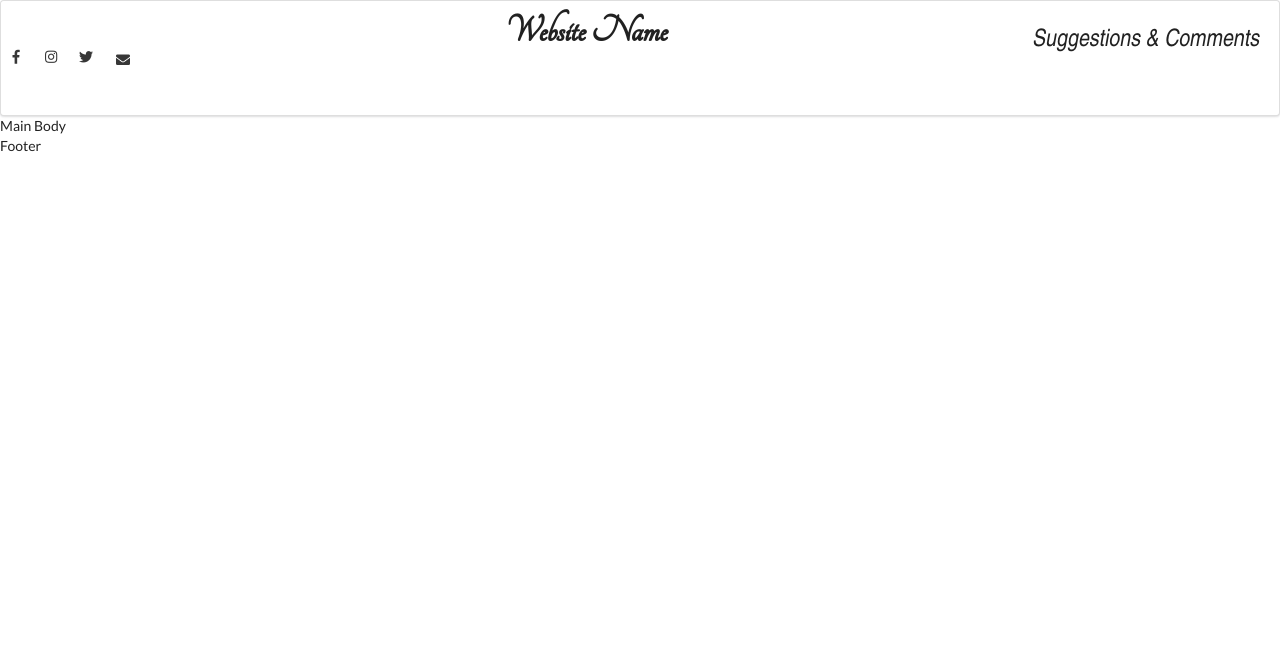
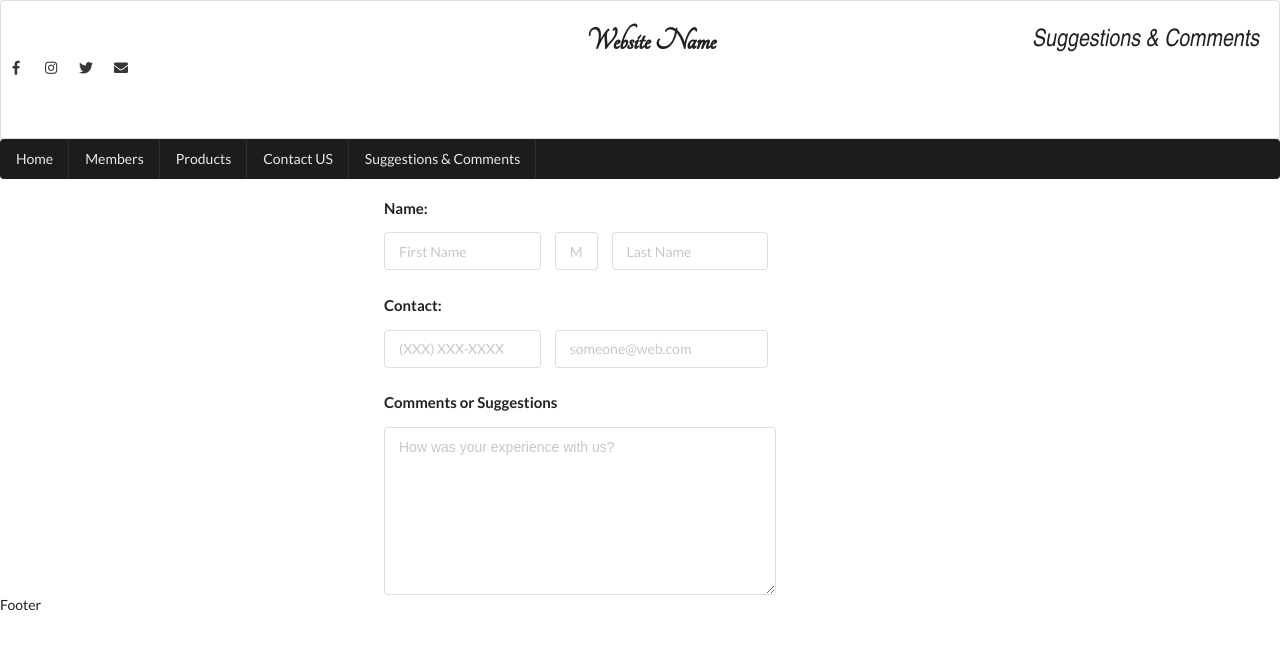
Before and after one commit to tofik-khan/Suggestions-Comments-Mockup, a plain HTML site: page index.html in a window 1280 px wide. Drawn offline with nearby package versions, Linux system fonts and the light colour scheme.

Commit message:
Created main body as a  form
[index.html]
-Created ui form for input

[css/style.css]
- Created styling for main area and ui form

```diff
--- a/index.html
+++ b/index.html
@@ -30,7 +30,9 @@
 				</div>
 
 				<div class="ui center menu">
-					Website Name
+					<div class="webname">
+						Website Name
+					</div>
 				</div>
 
 				<div class="ui right menu">
@@ -38,10 +40,45 @@
 				</div>
 			</div>
 
+			<div class="ui inverted centered menu" style="width: 100%">
+				<a class="item">Home</a>
+				<a class="item">Members</a>
+				<a class="item">Products</a>
+				<a class="item">Contact US</a>
+				<a class="item">Suggestions & Comments</a>
+			</div>
+
 		</header>
 
 		<main>
-			Main Body
+			<form class="ui form">
+				<h4>Name:</h4>
+				<div class="two fields">
+					<div class="three wide field">
+						<input type="text" name="firstName" placeholder="First Name">
+					</div>
+					<div class="one wide field">
+						<input type="text" name="middleInitial" placeholder="M.I">
+					</div>
+					<div class="three wide field">
+						<input type="text" name="lastName" placeholder="Last Name">
+					</div>
+				</div>
+				<h4>Contact:</h4>
+				<div class="two fields">
+					<div class="three wide field">
+						<input type="text" name="phoneNumber" placeholder="(XXX) XXX-XXXX">
+					</div>
+					<div class="four wide field">
+						<input type="text" name="email" placeholder="someone@web.com">
+					</div>
+				</div>
+				<h4>Comments or Suggestions</h4>
+				<div class="seven wide field">
+					<textarea name="userInput" placeholder="How was your experience with us?"></textarea>
+				</div>
+
+			</form>
 		</main>
 
 		<footer>
--- a/style.css
+++ b/style.css
@@ -1,3 +1,7 @@
+.ui.borderless.topmenu.menu {
+	margin-bottom: 0px;
+}
+
 .ui.left.menu {
 	border: none;
 	box-shadow: none;
@@ -7,14 +11,33 @@
 .ui.center.menu {
 	border: none;
 	box-shadow: none;
+	padding-top: 20px;
+
+	font-size: 6vh;
+	font-family: Tangerine;
+	font-weight: bold;
+	align-content: center;
 	text-align: center;
 	margin-left: auto;
-	padding-top: 20px;
 
-	font-size: 5vh;
-	font-family: Tangerine;
-	font-weight: bold;
+}
 
+.webname {
+	position: absolute;
+	padding-top: 10px;
+	font-size: xx-large;
+
+	align-content: center;
+	text-align: center;
+}
+
+.ui.inverted.centered.menu {
+	margin-top: 0px;
+	text-align: left;
+	align-content: center;
+	width: auto;
+	margin-top: 0px;
+	padding-top: 0px;
 }
 
 .right.menu {
@@ -32,25 +55,34 @@
 
 .facebook.f.icon {
 	width: 30px;
-	size: 5vw;
+	size: 2vw;
 	padding: 10%;
 
 }
 
 .instagram.icon {
 	width: 30px;
-	size: 4vw;
+	size: 2vw;
 	padding: 10%;
 }
 
 .twitter.icon {
 	width: 30px;
-	size: 4vw;
+	size: 2vw;
 	padding: 10%;
 }
 
 .mail.icon {
 	width: 30px;
-	size: 4vw;
-	padding: 10px;
+	size: 2vw;
+	padding: 10%;
 }
+
+.main {
+	text-align: center;
+}
+
+.ui.form {
+	margin-top: 20px;
+	margin-left: 30%;
+}
```
